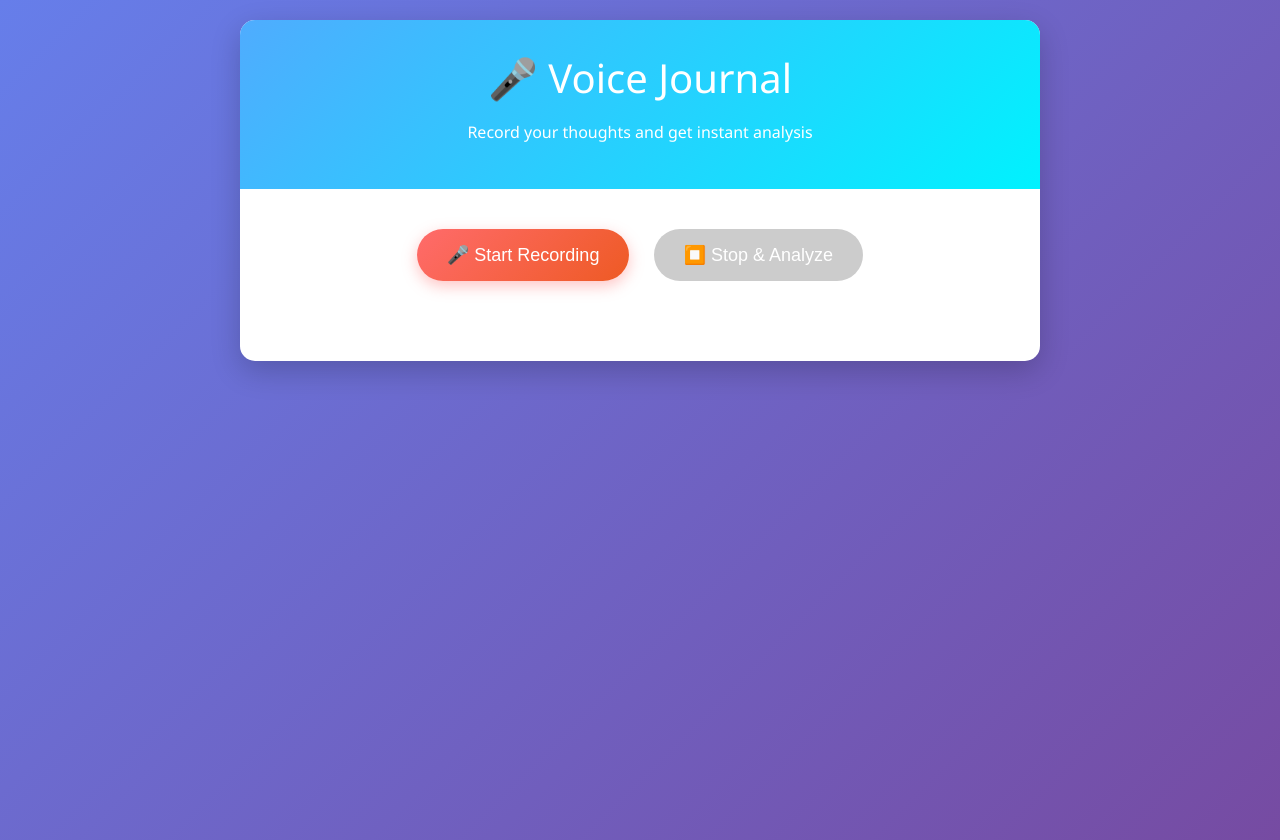
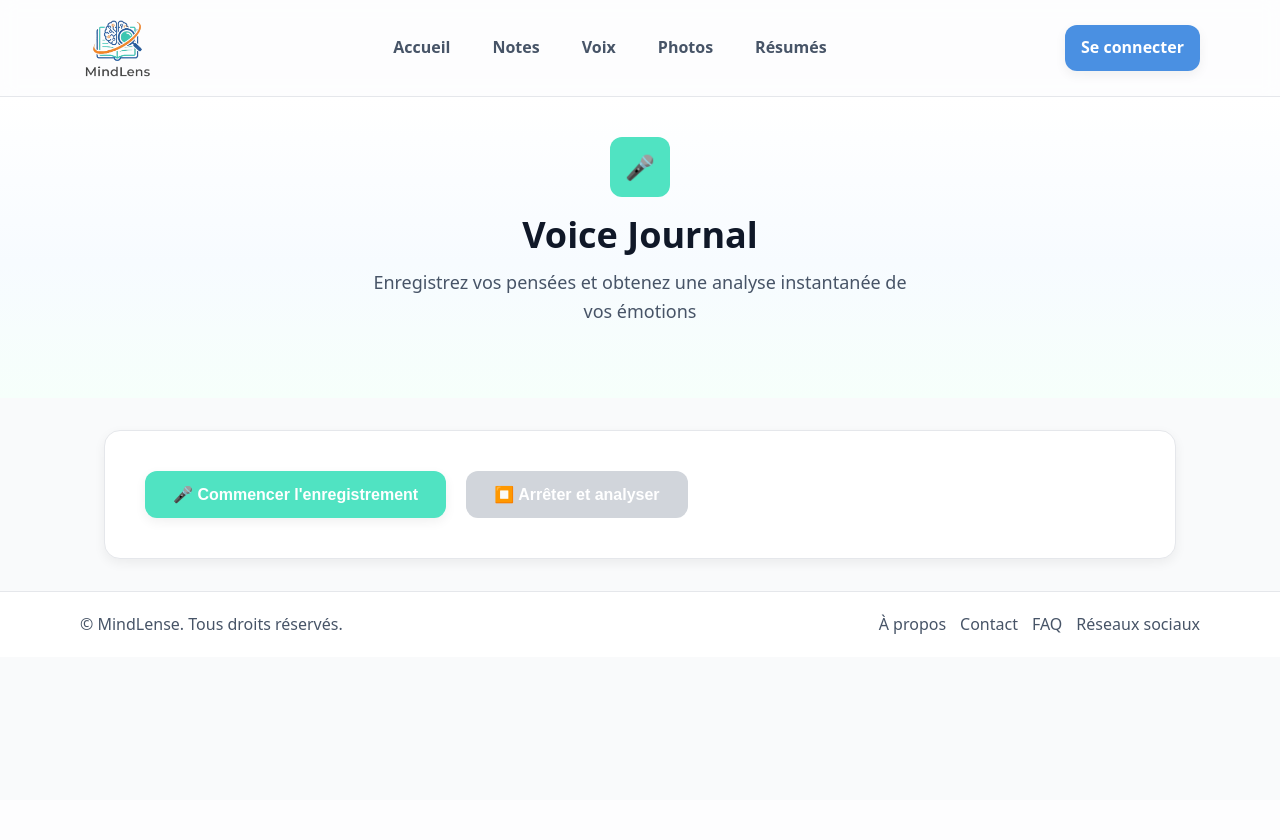
Before and after one commit to roumaissazd/Mindlens_DJANGO, a Django app: page /voice-journal/ in a window 1280 px wide. After the commit the page ends 634 px from the top, so only its background shows below. Run offline with Django 4.2, Linux system fonts and the light colour scheme.

Commit message:
design done

```diff
--- a/voice_journal/templates/voice_journal/voice_journal.html
+++ b/voice_journal/templates/voice_journal/voice_journal.html
@@ -1,228 +1,203 @@
 <!DOCTYPE html>
-<html lang="en">
+<html lang="fr">
 <head>
+    {% load static %}
     <meta charset="UTF-8">
     <meta name="viewport" content="width=device-width, initial-scale=1.0">
-    <title>Voice Journal</title>
-    <!-- Prevent favicon 404 noise -->
-    <link rel="icon" href="data:,">
+    <title>Voice Journal - MindLense</title>
+    <link rel="stylesheet" href="{% static 'css/home.css' %}" />
     <style>
-        body {
-            font-family: 'Segoe UI', Tahoma, Geneva, Verdana, sans-serif;
-            margin: 0;
-            padding: 20px;
-            background: linear-gradient(135deg, #667eea 0%, #764ba2 100%);
-            min-height: 100vh;
+        /* Voice Journal specific styles */
+        .voice-hero {
+            padding: 40px 0;
+            background: linear-gradient(180deg, #ffffff, #f7fbff 55%, #f6fffb);
         }
 
-        .container {
-            max-width: 800px;
+        .voice-hero-content {
+            text-align: center;
+            max-width: 600px;
             margin: 0 auto;
-            background: white;
-            border-radius: 15px;
-            box-shadow: 0 10px 30px rgba(0,0,0,0.2);
-            overflow: hidden;
         }
 
-        .header {
-            background: linear-gradient(135deg, #4facfe 0%, #00f2fe 100%);
-            color: white;
-            padding: 30px;
-            text-align: center;
+        .voice-hero h1 {
+            font-size: 36px;
+            line-height: 1.2;
+            margin: 0 0 12px;
+            color: #101828;
         }
 
-        .header h1 {
-            margin: 0;
-            font-size: 2.5em;
-            font-weight: 300;
-        }
-
-        .content {
-            padding: 30px;
+        .voice-hero p {
+            font-size: 18px;
+            color: #475467;
+            margin: 0 0 32px;
         }
 
         .recording-section {
-            text-align: center;
-            margin-bottom: 40px;
+            background: #fff;
+            border: 1px solid #e5e7eb;
+            border-radius: var(--radius-lg);
+            padding: 32px;
+            margin: 32px 0;
+            box-shadow: var(--shadow-sm);
         }
 
         .record-button {
-            background: linear-gradient(135deg, #ff6b6b 0%, #ee5a24 100%);
-            color: white;
+            background: var(--color-secondary);
+            color: #fff;
             border: none;
-            padding: 15px 30px;
-            font-size: 18px;
-            border-radius: 50px;
+            padding: 14px 28px;
+            font-size: 16px;
+            font-weight: 700;
+            border-radius: var(--radius-md);
             cursor: pointer;
-            transition: all 0.3s ease;
-            margin: 10px;
-            box-shadow: 0 5px 15px rgba(255, 107, 107, 0.4);
+            transition: all 0.2s ease;
+            margin: 8px;
+            box-shadow: var(--shadow-sm);
         }
 
         .record-button:hover {
-            transform: translateY(-2px);
-            box-shadow: 0 8px 25px rgba(255, 107, 107, 0.6);
+            transform: translateY(-1px);
+            box-shadow: var(--shadow-md);
         }
 
         .record-button:disabled {
-            background: #ccc;
+            background: #d1d5db;
             cursor: not-allowed;
             transform: none;
             box-shadow: none;
         }
 
         .stop-button {
-            background: linear-gradient(135deg, #2ecc71 0%, #27ae60 100%);
-            box-shadow: 0 5px 15px rgba(46, 204, 113, 0.4);
-        }
-
-        .stop-button:hover {
-            box-shadow: 0 8px 25px rgba(46, 204, 113, 0.6);
+            background: var(--color-primary);
         }
 
         .audio-player {
-            margin: 20px 0;
+            margin: 24px 0;
             width: 100%;
+            border-radius: var(--radius-md);
         }
 
         .status {
             margin: 20px 0;
-            padding: 15px;
-            border-radius: 10px;
+            padding: 16px;
+            border-radius: var(--radius-md);
             text-align: center;
-            font-weight: bold;
+            font-weight: 600;
+            border: 1px solid;
         }
 
         .status.recording {
-            background: #ffe6e6;
-            color: #d63031;
-            border: 2px solid #d63031;
+            background: #fef2f2;
+            color: #dc2626;
+            border-color: #fecaca;
         }
 
         .status.processing {
-            background: #e6f3ff;
-            color: #0984e3;
-            border: 2px solid #0984e3;
+            background: #eff6ff;
+            color: var(--color-primary);
+            border-color: #dbeafe;
         }
 
         .status.success {
-            background: #e6ffe6;
-            color: #00b894;
-            border: 2px solid #00b894;
+            background: #f0fdf4;
+            color: #16a34a;
+            border-color: #bbf7d0;
         }
 
         .status.error {
-            background: #ffe6e6;
-            color: #d63031;
-            border: 2px solid #d63031;
+            background: #fef2f2;
+            color: #dc2626;
+            border-color: #fecaca;
         }
 
         .results {
-            margin-top: 30px;
-            padding: 20px;
-            background: #f8f9fa;
-            border-radius: 10px;
+            margin-top: 32px;
+            padding: 24px;
+            background: #fff;
+            border: 1px solid #e5e7eb;
+            border-radius: var(--radius-lg);
+            box-shadow: var(--shadow-sm);
             display: none;
         }
 
         .result-section {
             margin-bottom: 20px;
-            padding: 15px;
-            background: white;
-            border-radius: 8px;
-            border-left: 4px solid #4facfe;
+            padding: 20px;
+            background: #f9fafb;
+            border-radius: var(--radius-md);
+            border-left: 4px solid var(--color-secondary);
         }
 
         .result-section h3 {
-            margin: 0 0 10px 0;
-            color: #2d3436;
-            font-size: 1.2em;
+            margin: 0 0 12px 0;
+            color: #101828;
+            font-size: 18px;
+            font-weight: 700;
         }
 
         .result-content {
-            color: #636e72;
+            color: #475467;
             line-height: 1.6;
         }
 
-        .score {
-            font-weight: bold;
-            color: #4facfe;
-        }
-
-        .recent-entries {
-            margin-top: 40px;
-        }
-
-        .recent-entries h2 {
-            color: #2d3436;
-            border-bottom: 2px solid #4facfe;
-            padding-bottom: 10px;
-        }
-
-        .entry-item {
-            background: white;
-            margin: 10px 0;
-            padding: 15px;
-            border-radius: 8px;
-            border-left: 4px solid #4facfe;
-            box-shadow: 0 2px 5px rgba(0,0,0,0.1);
-        }
-
-        .entry-date {
-            color: #636e72;
-            font-size: 0.9em;
-        }
-
-        .entry-transcription {
-            margin: 10px 0;
-            color: #2d3436;
-        }
-
-        .entry-sentiments {
-            display: flex;
-            gap: 15px;
-            margin-top: 10px;
-        }
-
         .sentiment-badge {
-            padding: 5px 10px;
-            border-radius: 15px;
-            font-size: 0.8em;
-            font-weight: bold;
+            display: inline-block;
+            padding: 6px 12px;
+            border-radius: 999px;
+            font-size: 14px;
+            font-weight: 600;
+            margin: 4px 8px 4px 0;
         }
 
         .sentiment-positive {
-            background: #d4edda;
-            color: #155724;
+            background: #dcfce7;
+            color: #166534;
         }
 
         .sentiment-negative {
-            background: #f8d7da;
-            color: #721c24;
+            background: #fee2e2;
+            color: #991b1b;
         }
 
         .sentiment-neutral {
-            background: #e2e3e5;
-            color: #383d41;
+            background: #f3f4f6;
+            color: #374151;
         }
 
         .emotion-badge {
-            background: #cce5ff;
-            color: #004085;
+            background: #dbeafe;
+            color: #1e40af;
+        }
+
+        .voice-icon {
+            width: 60px;
+            height: 60px;
+            border-radius: var(--radius-md);
+            background: var(--color-secondary);
+            display: grid;
+            place-items: center;
+            font-size: 24px;
+            margin: 0 auto 16px;
+            color: #fff;
         }
     </style>
 </head>
 <body>
-    <div class="container">
-        <div class="header">
-            <h1>🎤 Voice Journal</h1>
-            <p>Record your thoughts and get instant analysis</p>
-        </div>
+    {% include 'partials/nav.html' %}
 
-        <div class="content">
+    <main>
+        <section class="voice-hero">
+            <div class="container voice-hero-content">
+                <div class="voice-icon">🎤</div>
+                <h1>Voice Journal</h1>
+                <p>Enregistrez vos pensées et obtenez une analyse instantanée de vos émotions</p>
+            </div>
+        </section>
+
+        <section class="container">
             <div class="recording-section">
-                <button id="recordButton" class="record-button">🎤 Start Recording</button>
-                <button id="stopButton" class="record-button stop-button" disabled>⏹️ Stop & Analyze</button>
+                <button id="recordButton" class="record-button">🎤 Commencer l'enregistrement</button>
+                <button id="stopButton" class="record-button stop-button" disabled>⏹️ Arrêter et analyser</button>
 
                 <div id="status" class="status" style="display: none;"></div>
 
@@ -236,37 +211,19 @@
                 </div>
 
                 <div class="result-section">
-                    <h3>😊 Text Sentiment</h3>
+                    <h3>😊 Sentiment du texte</h3>
                     <div id="textSentiment" class="result-content"></div>
                 </div>
 
                 <div class="result-section">
-                    <h3>🎵 Audio Emotion</h3>
+                    <h3>🎵 Émotion audio</h3>
                     <div id="audioEmotion" class="result-content"></div>
                 </div>
             </div>
+        </section>
+    </main>
 
-            {% if recent_entries %}
-            <div class="recent-entries">
-                <h2>📚 Recent Entries</h2>
-                {% for entry in recent_entries %}
-                <div class="entry-item">
-                    <div class="entry-date">{{ entry.created_at|date:"F d, Y H:i" }}</div>
-                    <div class="entry-transcription">{{ entry.transcription|truncatewords:20 }}</div>
-                    <div class="entry-sentiments">
-                        <span class="sentiment-badge sentiment-{{ entry.text_sentiment|lower }}">
-                            Text: {{ entry.text_sentiment }} ({{ entry.text_sentiment_score|floatformat:2 }})
-                        </span>
-                        <span class="emotion-badge">
-                            Audio: {{ entry.audio_emotion }} ({{ entry.audio_emotion_score|floatformat:2 }})
-                        </span>
-                    </div>
-                </div>
-                {% endfor %}
-            </div>
-            {% endif %}
-        </div>
-    </div>
+    {% include 'partials/footer.html' %}
 
     <script>
         class VoiceJournal {
@@ -317,13 +274,13 @@
                     console.log('[VoiceJournal] Recording started');
                     this.isRecording = true;
 
-                    this.updateUI('recording', '🔴 Recording... Click "Stop & Analyze" when done');
+                    this.updateUI('recording', '🔴 Enregistrement en cours... Cliquez sur "Arrêter et analyser" quand vous avez terminé');
                     this.recordButton.disabled = true;
                     this.stopButton.disabled = false;
 
                 } catch (error) {
                     console.error('Error accessing microphone:', error);
-                    this.updateUI('error', '❌ Error accessing microphone. Please check permissions.');
+                    this.updateUI('error', '❌ Erreur d\'accès au microphone. Veuillez vérifier les permissions.');
                 }
             }
 
@@ -333,7 +290,7 @@
                     this.mediaRecorder.stop();
                     this.isRecording = false;
 
-                    this.updateUI('processing', '⏳ Processing your audio...');
+                    this.updateUI('processing', '⏳ Traitement de votre audio...');
                     this.stopButton.disabled = true;
                 }
             }
@@ -375,16 +332,16 @@
 
                     if (result.success) {
                         this.displayResults(result);
-                        this.updateUI('success', '✅ Analysis complete!');
+                        this.updateUI('success', '✅ Analyse terminée avec succès !');
                     } else {
-                        const missing = Array.isArray(result?.missing) ? `\nMissing: ${result.missing.join(', ')}` : '';
-                        this.updateUI('error', `❌ Error: ${result?.error || 'Unknown error'}` + missing);
+                        const missing = Array.isArray(result?.missing) ? `\nManquant: ${result.missing.join(', ')}` : '';
+                        this.updateUI('error', `❌ Erreur: ${result?.error || 'Erreur inconnue'}` + missing);
                         console.error('[VoiceJournal] Error result:', result);
                     }
 
                 } catch (error) {
                     console.error('Error processing audio:', error);
-                    this.updateUI('error', '❌ Error processing audio. Please try again.');
+                    this.updateUI('error', '❌ Erreur lors du traitement audio. Veuillez réessayer.');
                 } finally {
                     this.recordButton.disabled = false;
                     this.stopButton.disabled = true;
```
